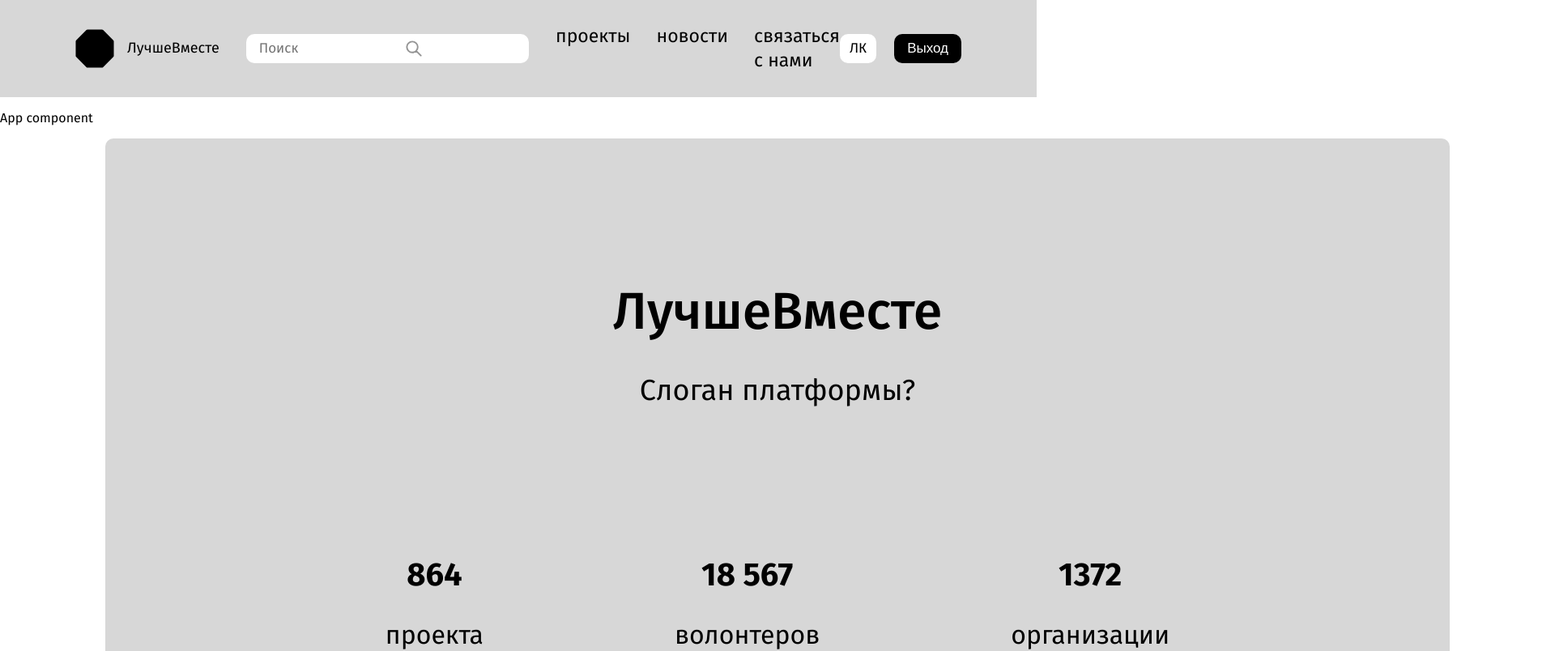
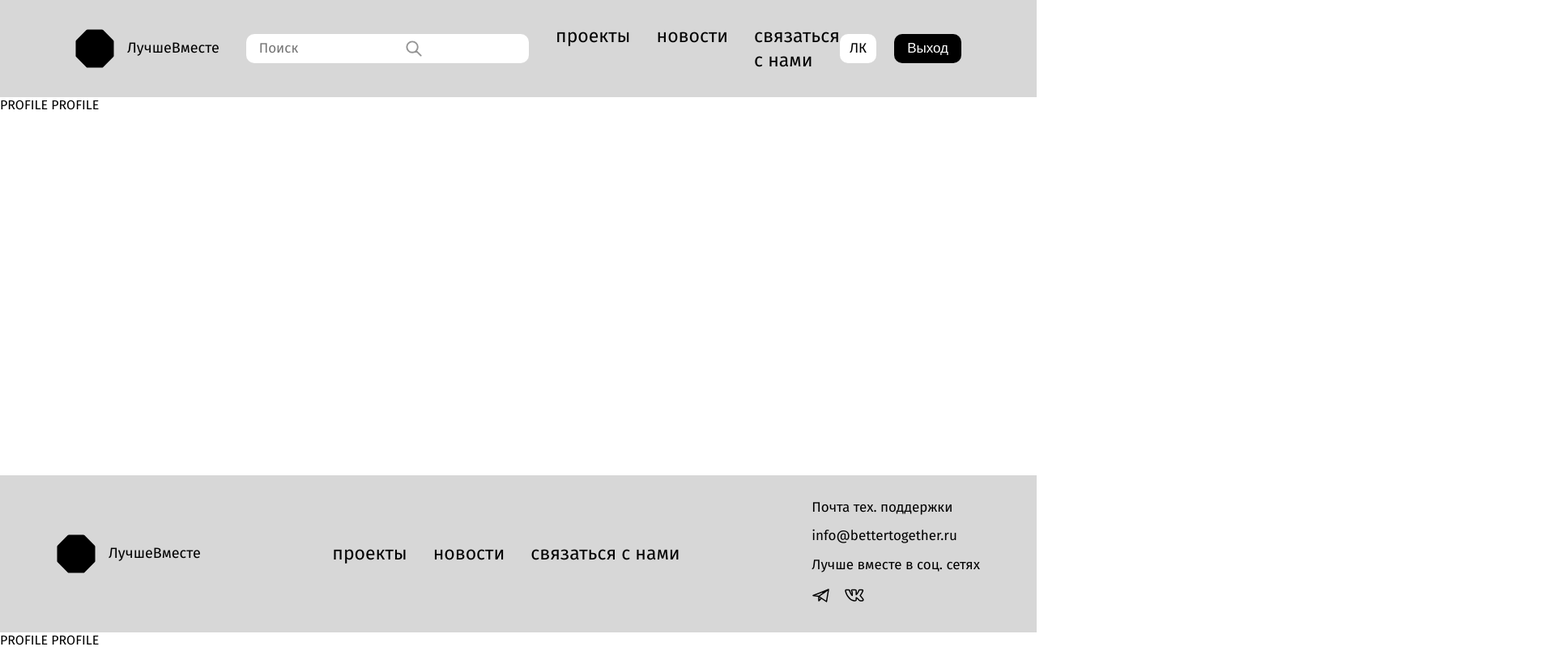
Before and after one commit to volunteers-for-city-projects/volunteers-frontend, a React (Create React App) app: page /profile in a window 1280 px wide. Shown: the top 804 px of the page at 81% size, 1920 px wide, since content can reach past the window. Built offline with nearby package versions, Linux system fonts and the light colour scheme.

Commit message:
feat: add rout profile

```diff
--- a/src/components/App/App.jsx
+++ b/src/components/App/App.jsx
@@ -1,10 +1,9 @@
 import { useState } from 'react';
 import { useNavigate, Outlet } from 'react-router-dom';
-import Main from '../Main/Main';
 import Header from '../Header/Header';
 import Footer from '../Footer/Footer';
-import FormRequest from '../FormRequest/FormRequest';
 import ModalConfirm from '../ModalConfirm/ModalConfirm';
+import ProfileVolunteer from '../ProfileVolunteer/ProfileVolunteer';
 
 function App() {
 	const [isLoggedIn, setIsLoggedIn] = useState(true);
@@ -32,11 +31,6 @@ function App() {
 				isLoggedIn={isLoggedIn}
 				handleConfirmLogout={handleConfirmLogout}
 			/>
-			<div>
-				<p>App component</p>
-			</div>
-			<Main />
-			<FormRequest />
 			<Outlet />
 			<Footer />
 			<ModalConfirm
@@ -45,6 +39,7 @@ function App() {
 				onClickExit={closeConfirm}
 				closeConfirm={closeConfirm}
 			/>
+			<ProfileVolunteer />
 		</>
 	);
 }
--- a/src/components/Main/Main.jsx
+++ b/src/components/Main/Main.jsx
@@ -3,6 +3,7 @@ import Promo from '../Promo/Promo';
 import AboutProject from '../AboutProject/AboutProject';
 import News from '../News/News';
 import JoinButtons from '../JoinButtons/JoinButtons';
+import FormRequest from '../FormRequest/FormRequest';
 
 function Main() {
 	return (
@@ -11,6 +12,7 @@ function Main() {
 			<AboutProject />
 			<News />
 			<JoinButtons />
+			<FormRequest />
 		</main>
 	);
 }
--- a/src/components/ProfileVolunteer/ProfileVolunteer.jsx
+++ b/src/components/ProfileVolunteer/ProfileVolunteer.jsx
@@ -0,0 +1,5 @@
+function ProfileVolunteer() {
+	return <div>PROFILE PROFILE</div>;
+}
+
+export default ProfileVolunteer;
```
Also changed, not shown: src/routes/router.js (+10 -1 lines).
